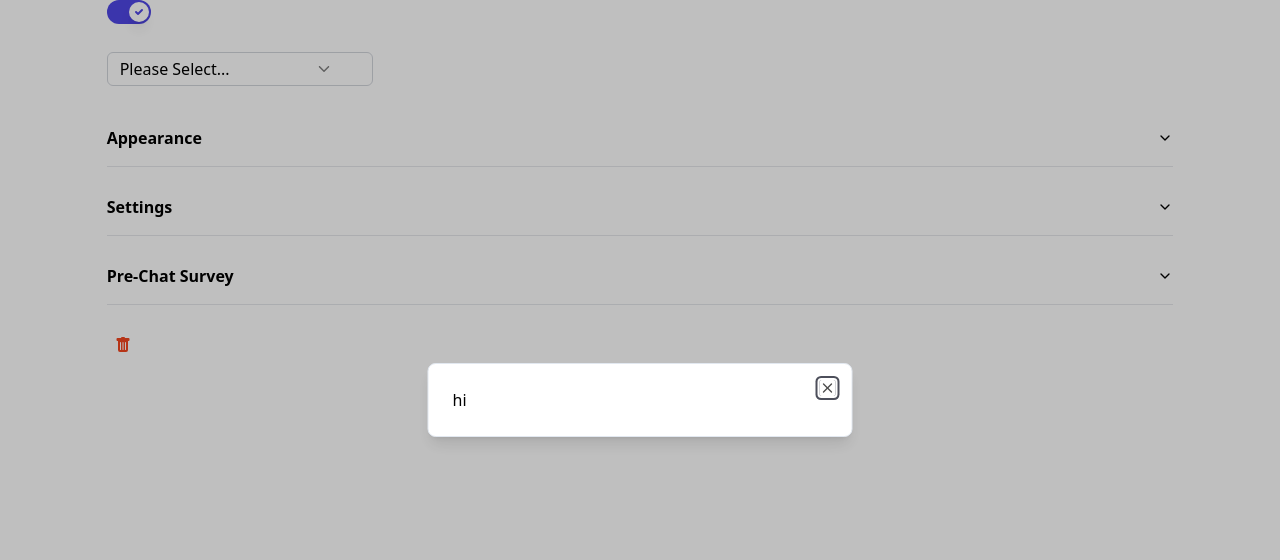
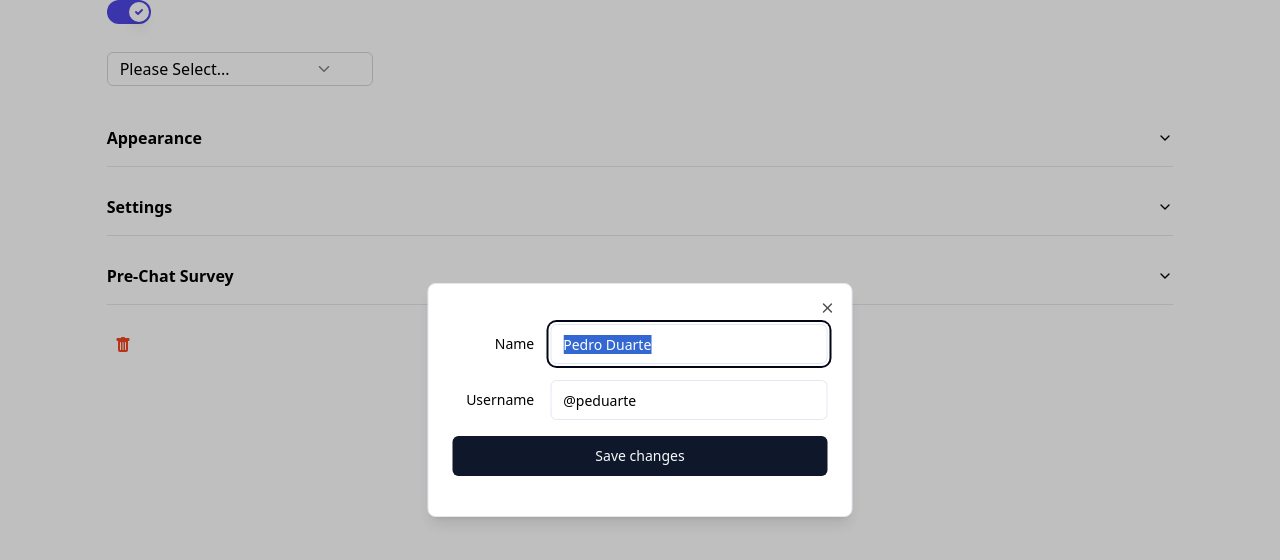
Before and after one commit to Rubai-Rahman/shadcn-storybook, a Next.js app: page / in a window 1280 px wide. Both pictures are taken after a click on the button 122 px from the left and 345 px from the top of the page. Shown: the top 560 px of the page. Built offline with nearby package versions, Linux system fonts and the light colour scheme.

Commit message:
modal completed

```diff
--- a/src/pages/index.tsx
+++ b/src/pages/index.tsx
@@ -7,6 +7,9 @@ import { AiOutlineCheck } from "react-icons/ai";
 import { ImAttachment } from "react-icons/im";
 import { BsEmojiSmileFill, BsFillTrashFill } from "react-icons/bs";
 import Modal from "@/components/Modal";
+import { Label } from "@/components/ui/label";
+import { Button } from "@/components/ui/button";
+import { Input } from "@/components/ui/input";
 
 const data = [
   {
@@ -255,7 +258,22 @@ export default function Home() {
       </button>
 
       <Modal isOpen={isOpen} closeModal={closeModal}>
-        <p>hi</p>
+        <div className="grid gap-4 py-4">
+          <div className="grid grid-cols-4 items-center gap-4">
+            <Label htmlFor="name" className="text-right">
+              Name
+            </Label>
+            <Input id="name" value="Pedro Duarte" className="col-span-3" />
+          </div>
+          <div className="grid grid-cols-4 items-center gap-4">
+            <Label htmlFor="username" className="text-right">
+              Username
+            </Label>
+            <Input id="username" value="@peduarte" className="col-span-3" />
+          </div>
+
+          <Button type="submit">Save changes</Button>
+        </div>
       </Modal>
     </div>
   );
```
